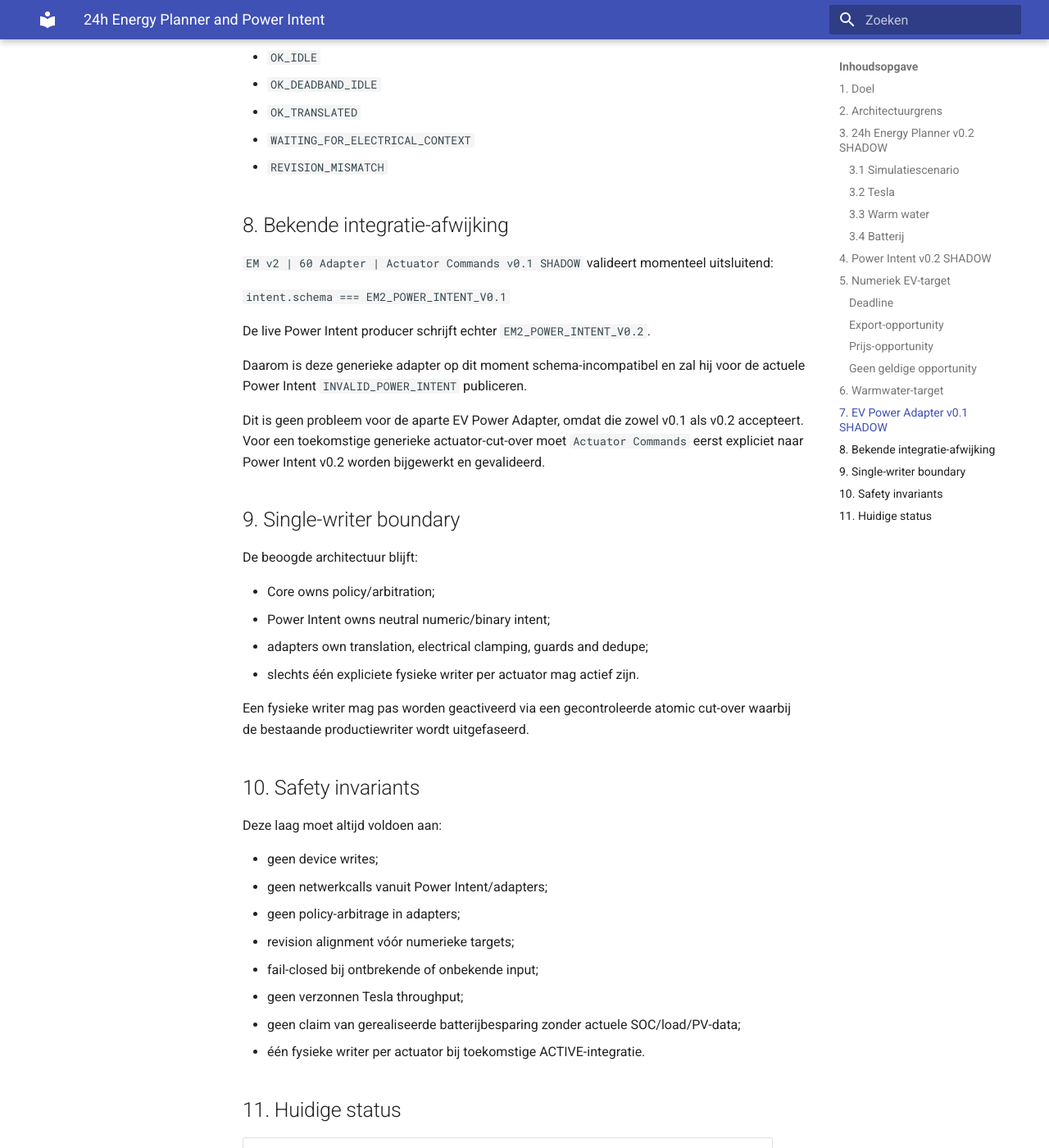
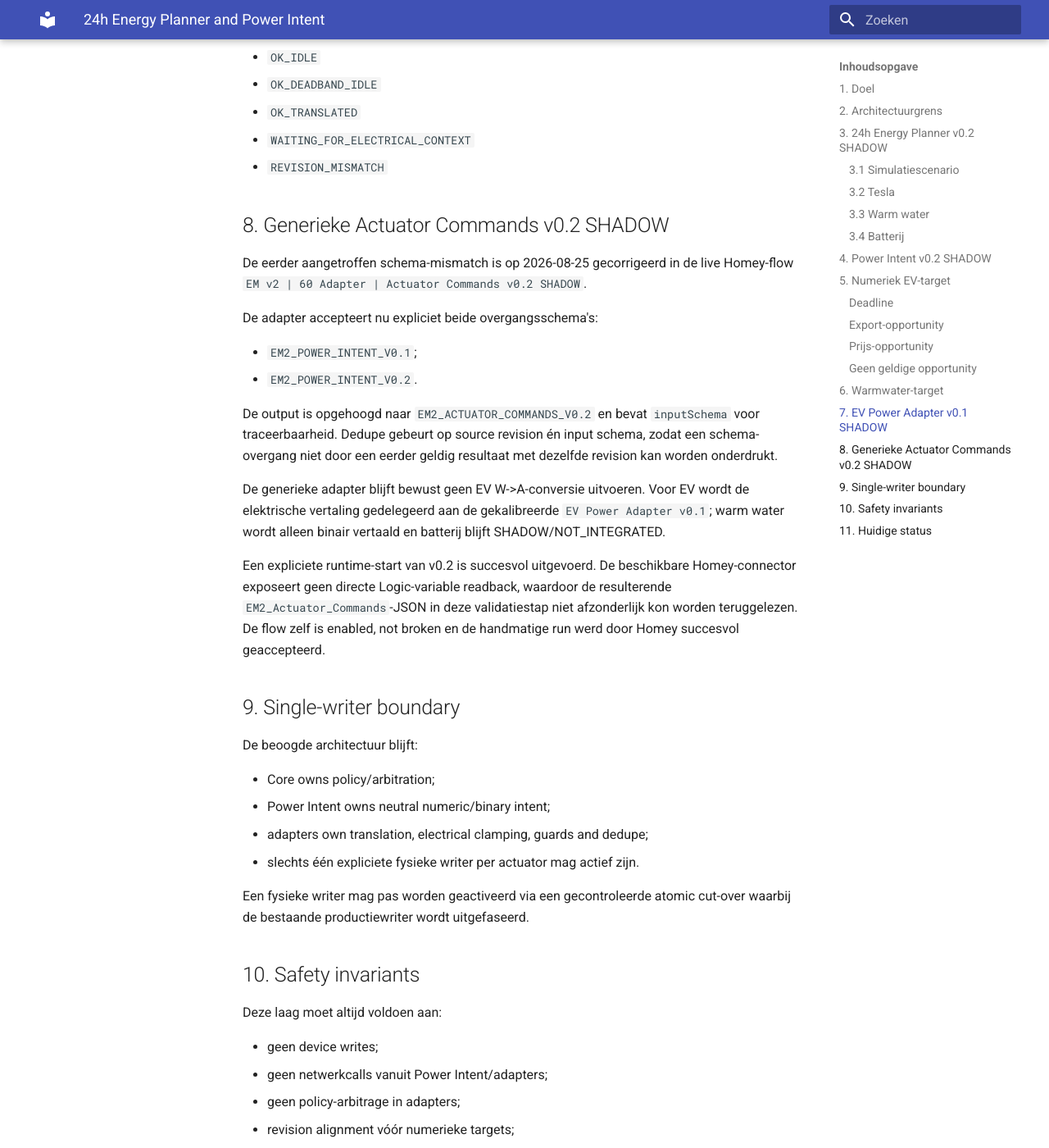
Before and after one commit to OnsKasteeltje/homey-energy-manual, an MkDocs documentation site: the page built from docs/software-architecture/components/planner-power-intent.md, in a window 1280 px wide and 1400 px high, scrolled down 3721 px. Shown: the whole window at 82% size. Built offline with MkDocs 1.6.1 and Material for MkDocs 9.7.7, drawn with Linux system fonts in a browser that asks for light colours; some of the changed text lies outside the part shown.

Commit message:
docs: mark actuator commands v0.2 compatible

```diff
--- a/docs/software-architecture/components/planner-power-intent.md
+++ b/docs/software-architecture/components/planner-power-intent.md
@@ -8,7 +8,7 @@ sources:
   - Homey Advanced Flow: EM v2 | 45 Planner | 24h Energy Plan v0.2 SHADOW
   - Homey Advanced Flow: EM v2 | 20 Power Intent | P1 v0.2 SHADOW
   - Homey Advanced Flow: EM v2 | 60 Adapter | EV Power v0.1 SHADOW
-  - Homey Advanced Flow: EM v2 | 60 Adapter | Actuator Commands v0.1 SHADOW
+  - Homey Advanced Flow: EM v2 | 60 Adapter | Actuator Commands v0.2 SHADOW
 ---
 
 # 24h Energy Planner and Power Intent
@@ -141,17 +141,20 @@ Voorbeeldstatussen:
 - `WAITING_FOR_ELECTRICAL_CONTEXT`
 - `REVISION_MISMATCH`
 
-## 8. Bekende integratie-afwijking
+## 8. Generieke Actuator Commands v0.2 SHADOW
 
-`EM v2 | 60 Adapter | Actuator Commands v0.1 SHADOW` valideert momenteel uitsluitend:
+De eerder aangetroffen schema-mismatch is op 2026-08-25 gecorrigeerd in de live Homey-flow `EM v2 | 60 Adapter | Actuator Commands v0.2 SHADOW`.
 
-`intent.schema === EM2_POWER_INTENT_V0.1`
+De adapter accepteert nu expliciet beide overgangsschema's:
 
-De live Power Intent producer schrijft echter `EM2_POWER_INTENT_V0.2`.
+- `EM2_POWER_INTENT_V0.1`;
+- `EM2_POWER_INTENT_V0.2`.
 
-Daarom is deze generieke adapter op dit moment schema-incompatibel en zal hij voor de actuele Power Intent `INVALID_POWER_INTENT` publiceren.
+De output is opgehoogd naar `EM2_ACTUATOR_COMMANDS_V0.2` en bevat `inputSchema` voor traceerbaarheid. Dedupe gebeurt op source revision én input schema, zodat een schema-overgang niet door een eerder geldig resultaat met dezelfde revision kan worden onderdrukt.
 
-Dit is geen probleem voor de aparte EV Power Adapter, omdat die zowel v0.1 als v0.2 accepteert. Voor een toekomstige generieke actuator-cut-over moet `Actuator Commands` eerst expliciet naar Power Intent v0.2 worden bijgewerkt en gevalideerd.
+De generieke adapter blijft bewust geen EV W->A-conversie uitvoeren. Voor EV wordt de elektrische vertaling gedelegeerd aan de gekalibreerde `EV Power Adapter v0.1`; warm water wordt alleen binair vertaald en batterij blijft SHADOW/NOT_INTEGRATED.
+
+Een expliciete runtime-start van v0.2 is succesvol uitgevoerd. De beschikbare Homey-connector exposeert geen directe Logic-variable readback, waardoor de resulterende `EM2_Actuator_Commands`-JSON in deze validatiestap niet afzonderlijk kon worden teruggelezen. De flow zelf is enabled, not broken en de handmatige run werd door Homey succesvol geaccepteerd.
 
 ## 9. Single-writer boundary
 
@@ -184,7 +187,7 @@ Deze laag moet altijd voldoen aan:
 | 24h Planner v0.2 | ACTIVE SHADOW |
 | Power Intent v0.2 | ACTIVE SHADOW |
 | EV Power Adapter v0.1 | ACTIVE SHADOW, v0.2 compatible |
-| Actuator Commands v0.1 | ACTIVE SHADOW, schema mismatch met Power Intent v0.2 |
+| Actuator Commands v0.2 | ACTIVE SHADOW, Power Intent v0.1/v0.2 compatible |
 | EV fysieke writer via nieuwe adapterketen | NIET ACTIEF |
 | Victron fysieke writer | NIET ACTIEF |
 | WW fysieke writer via nieuwe adapterketen | NIET ACTIEF |
```
